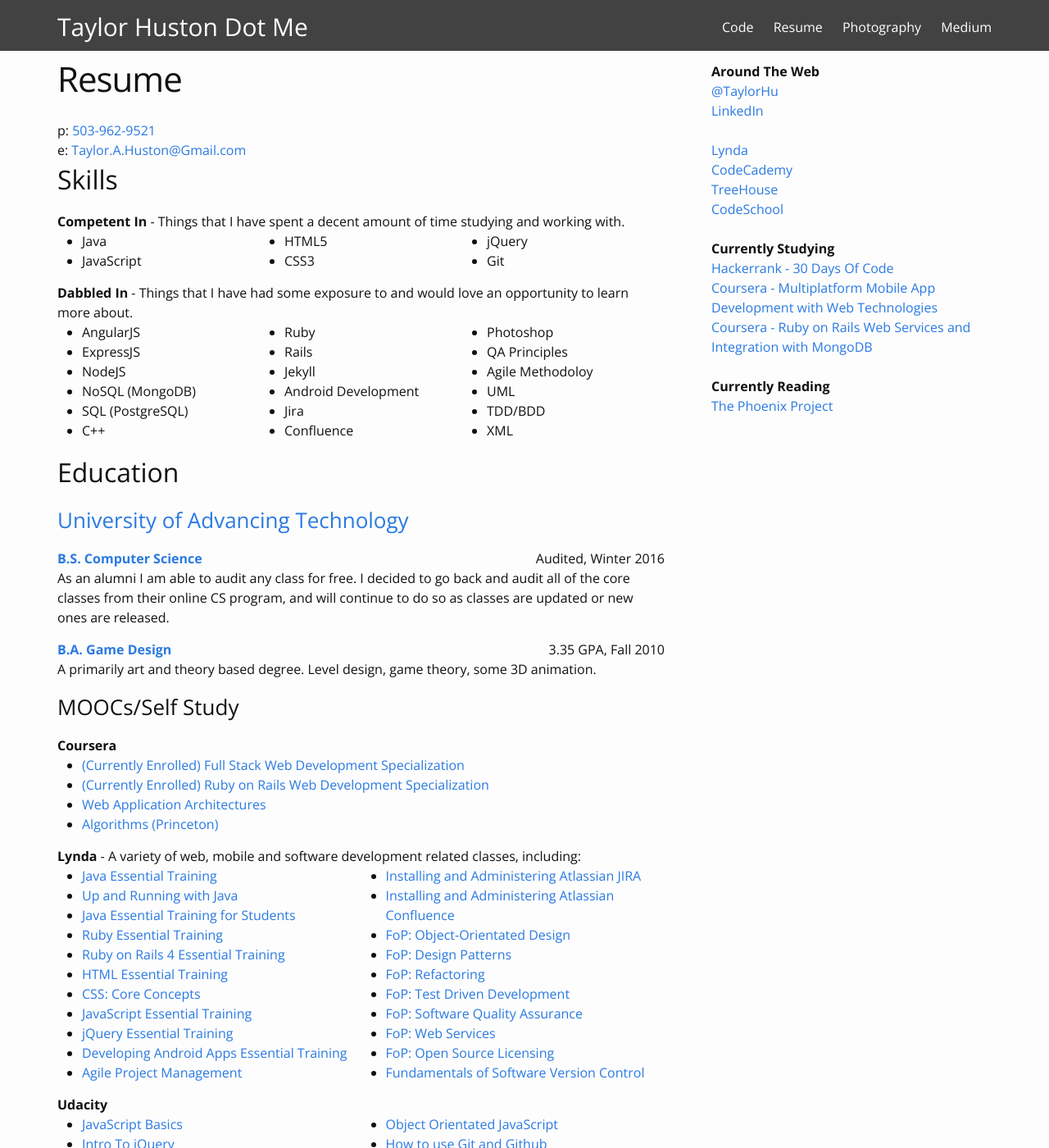
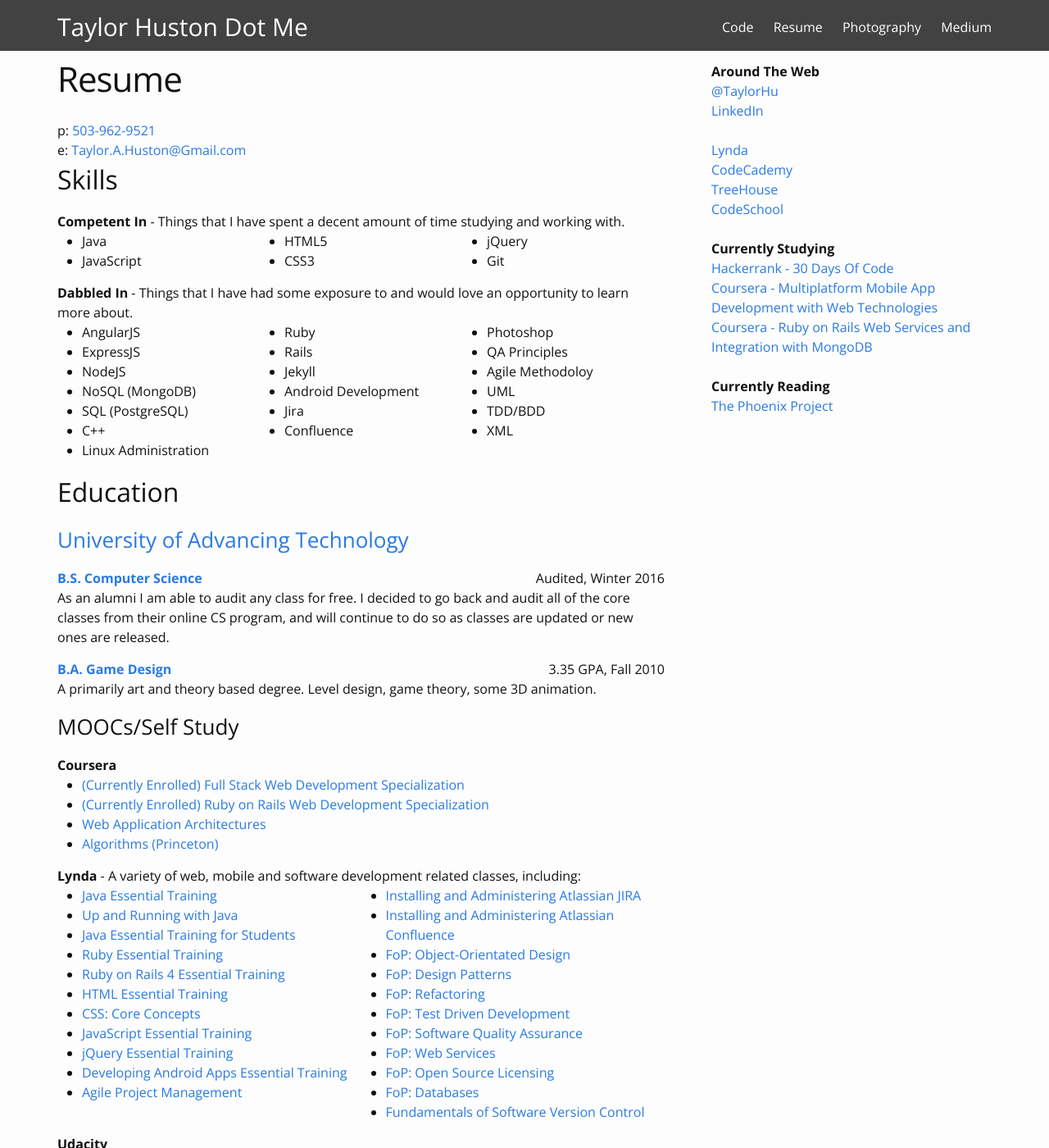
Before and after one commit to TaylorHuston/taylorhuston.github.io, a Jekyll site: the page built from resume.html, in a window 1280 px wide and 1400 px high. Shown: the whole window at 82% size. Built offline with Jekyll 4.4.1, drawn with Linux system fonts in a browser that asks for light colours; some web fonts are replaced.

Commit message:
Update Resume

```diff
--- a/resume.html
+++ b/resume.html
@@ -40,6 +40,7 @@
       <li>NoSQL (MongoDB)</li>
       <li>SQL (PostgreSQL)</li>
       <li>C++</li>
+      <li>Linux Administration</li>
     </ul>
     <ul>
       <li>Ruby</li>
@@ -139,6 +140,8 @@
       </li>
       <li><a href="http://www.lynda.com/AllCertificates/User/1103034" target="_blank">FoP: Open Source Licensing</a>
       </li>
+      <li><a href="http://www.lynda.com/AllCertificates/User/1103034" target="_blank">FoP: Databases</a>
+      </li>
       <li><a href="http://www.lynda.com/AllCertificates/User/1103034" target="_blank">Fundamentals of Software Version Control</a>
       </li>
     </ul>
```
